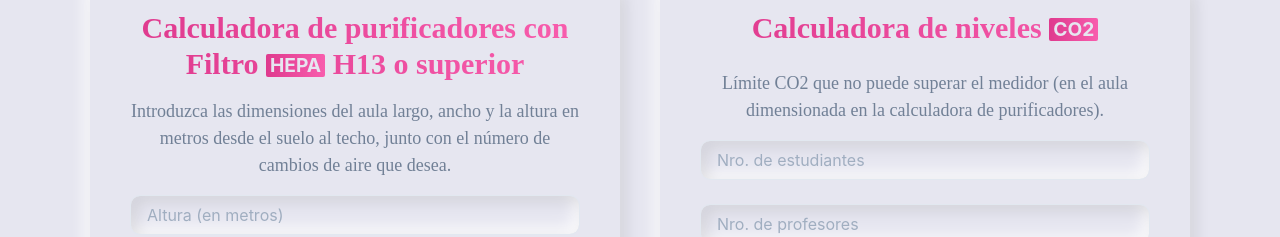
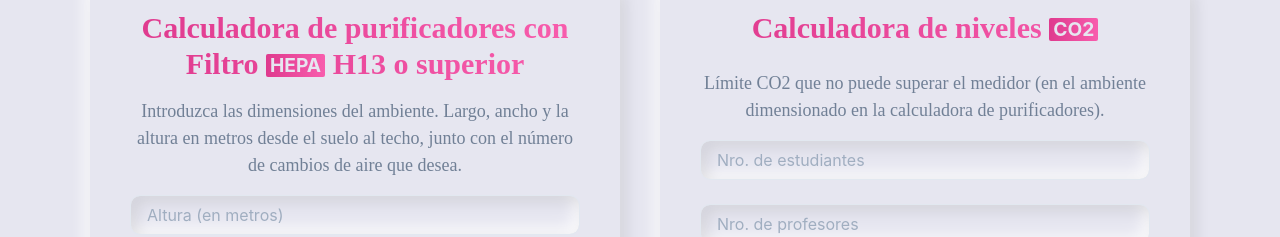
Before and after one commit to teootoledo/co2calculator, a React (Create React App) app: page / in a window 1280 px wide. Shown: the part 387-624 px from the top of the page. Built offline with nearby package versions, Linux system fonts and the light colour scheme; a web font is replaced by a local one.

Commit message:
Fix issue #5

```diff
--- a/src/components/calculadora/CalculadoraCADR.js
+++ b/src/components/calculadora/CalculadoraCADR.js
@@ -70,9 +70,9 @@ const CalculadoraCADR = ({ room, setRoom }) => {
           fontSize="lg"
           className="mb-3"
         >
-          Introduzca las dimensiones del aula largo, ancho y la altura en metros
-          desde el suelo al techo, junto con el número de cambios de aire que
-          desea.
+          Introduzca las dimensiones del ambiente. Largo, ancho y la altura en
+          metros desde el suelo al techo, junto con el número de cambios de aire
+          que desea.
         </Text>
         <form action="">
           <Stack spacing={6} w={["100%"]}>
--- a/src/components/calculadora/CalculadoraCO2.js
+++ b/src/components/calculadora/CalculadoraCO2.js
@@ -111,8 +111,8 @@ const CalculadoraCO2 = ({ room }) => {
           fontSize="lg"
           className="mt-4 mb-3"
         >
-          Límite CO2 que no puede superar el medidor (en el aula dimensionada en
-          la calculadora de purificadores).
+          Límite CO2 que no puede superar el medidor (en el ambiente
+          dimensionado en la calculadora de purificadores).
         </Text>
         <form action="">
           <Stack spacing={6} w={["100%"]}>
```
